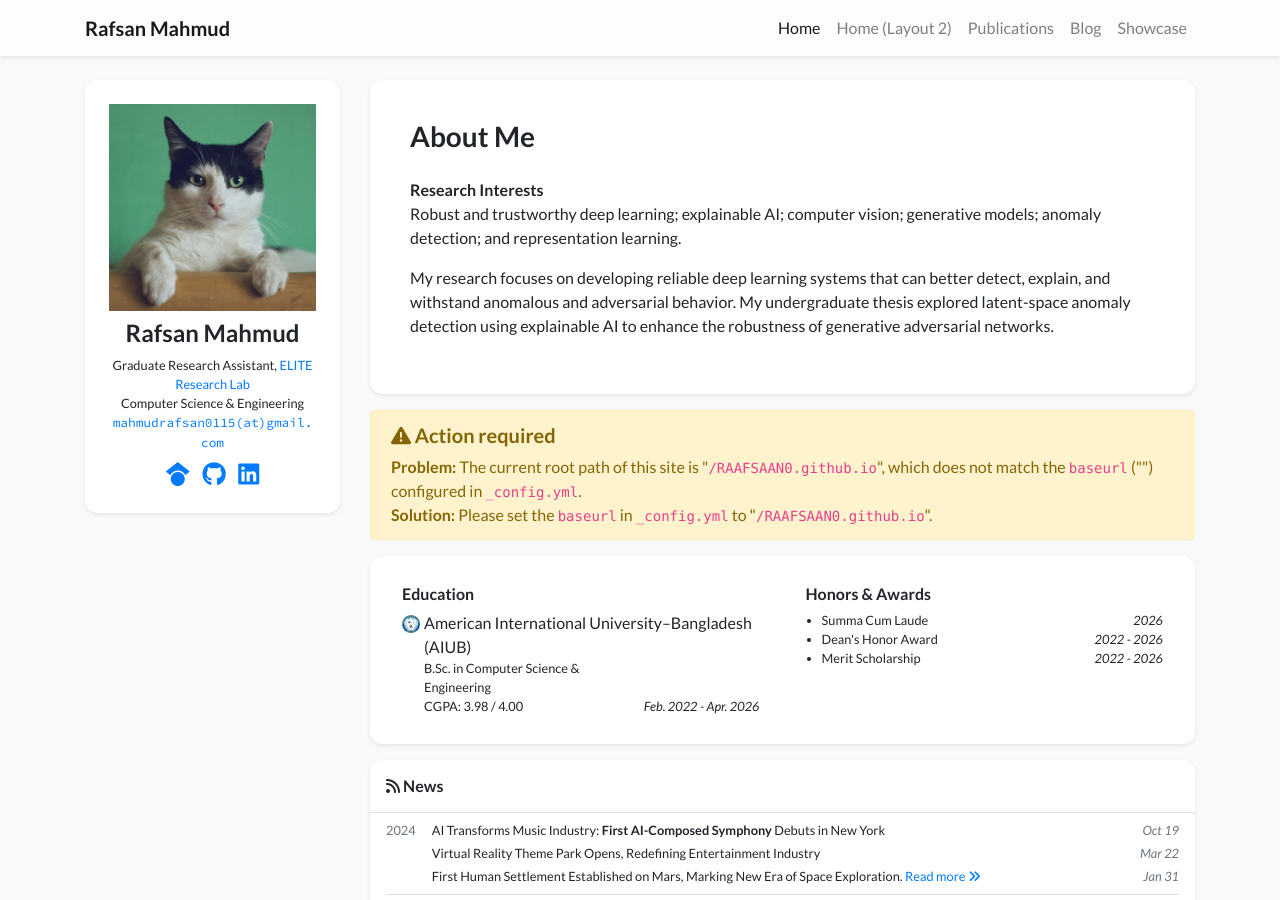
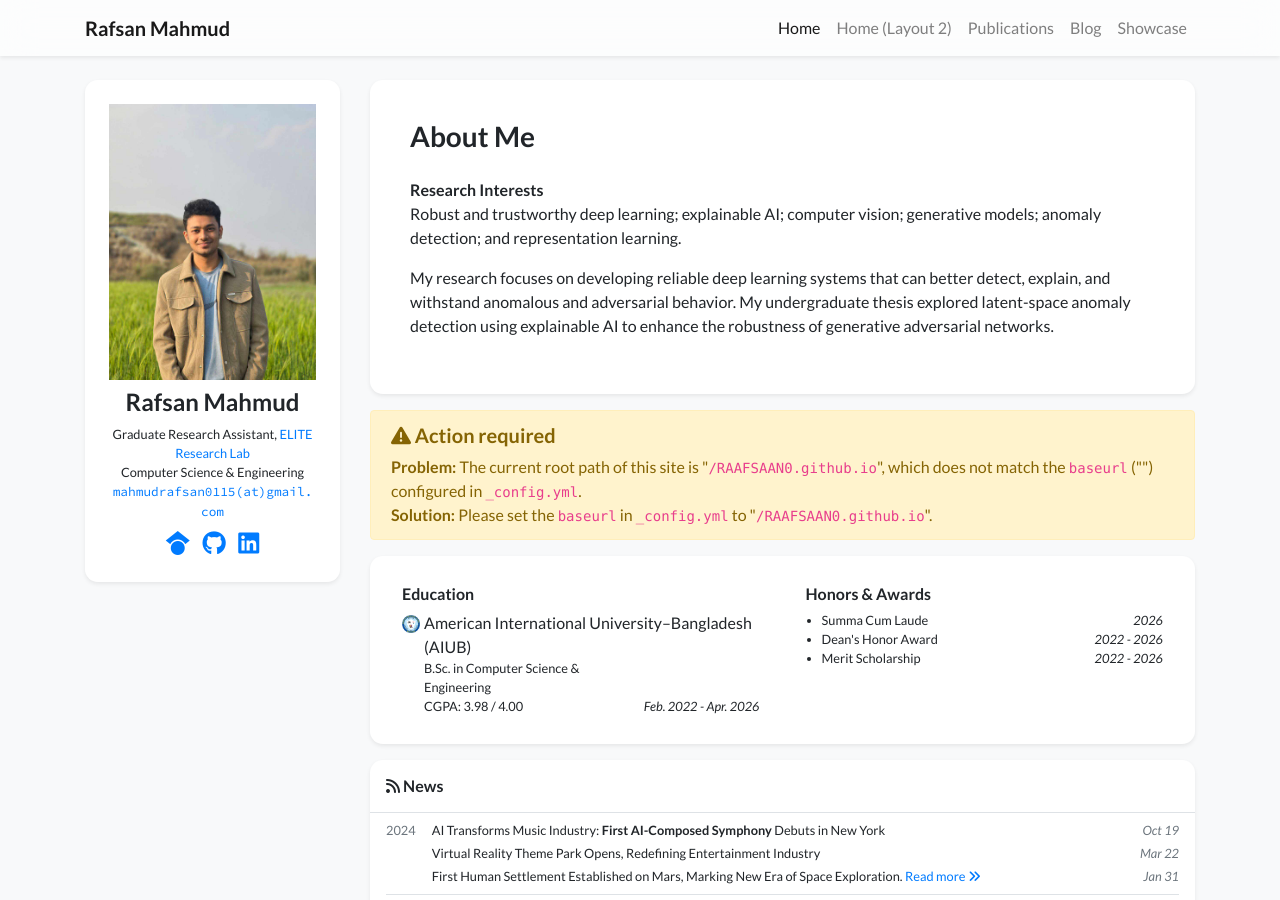
Before and after one commit to RAAFSAAN0/RAAFSAAN0.github.io, a Jekyll site: the page built from index.html, in a window 1280 px wide and 900 px high. Built offline with Jekyll 4.4.1, drawn with Linux system fonts in a browser that asks for light colours; nearby versions of some CDN libraries; a style sheet for code colours, icons or effects is not loaded.

Commit message:
Update profile.yml

```diff
--- a/_data/profile.yml
+++ b/_data/profile.yml
@@ -59,7 +59,7 @@
 # Profile Photo
 # ============================================================
 
-portrait_url: /assets/images/photos/portrait.jpg
+portrait_url: /assets/images/photos/portraits.jpg
 
 portrait_caption: >-
   Rafsan Mahmud
```
